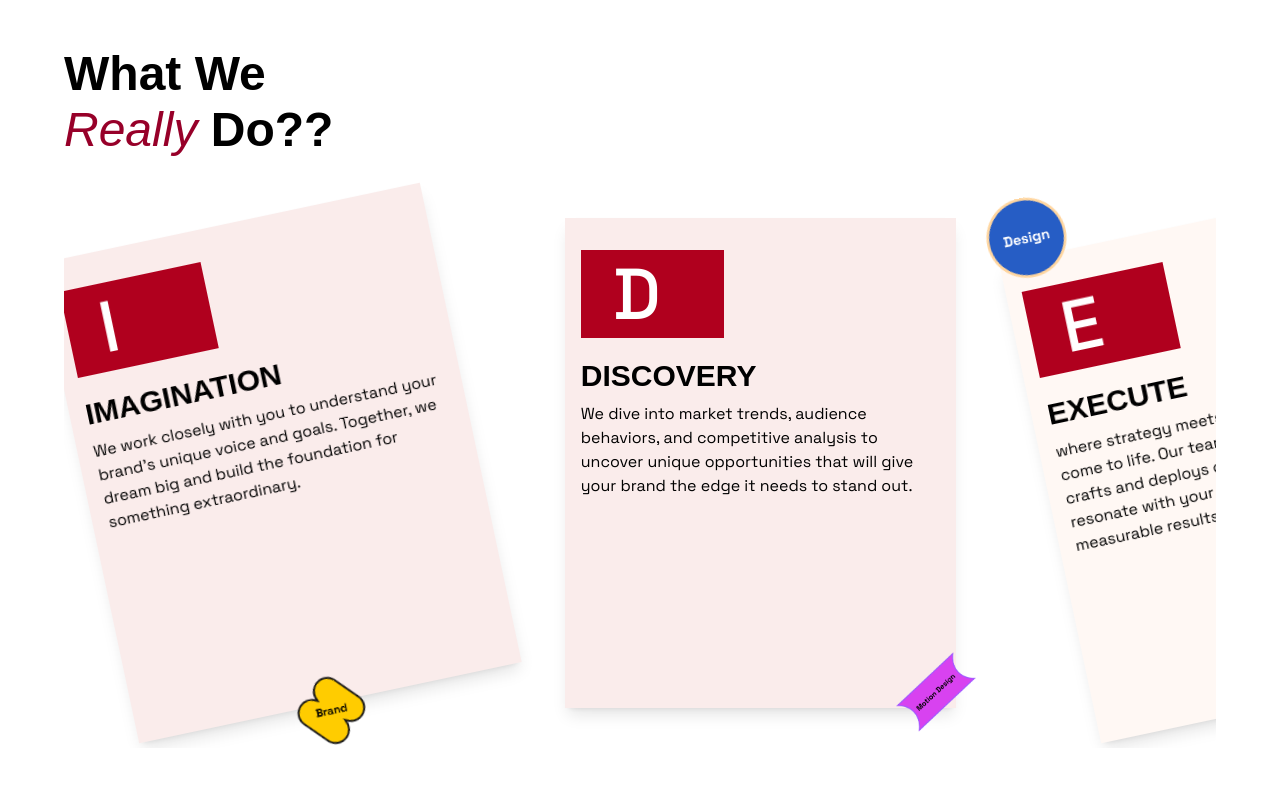
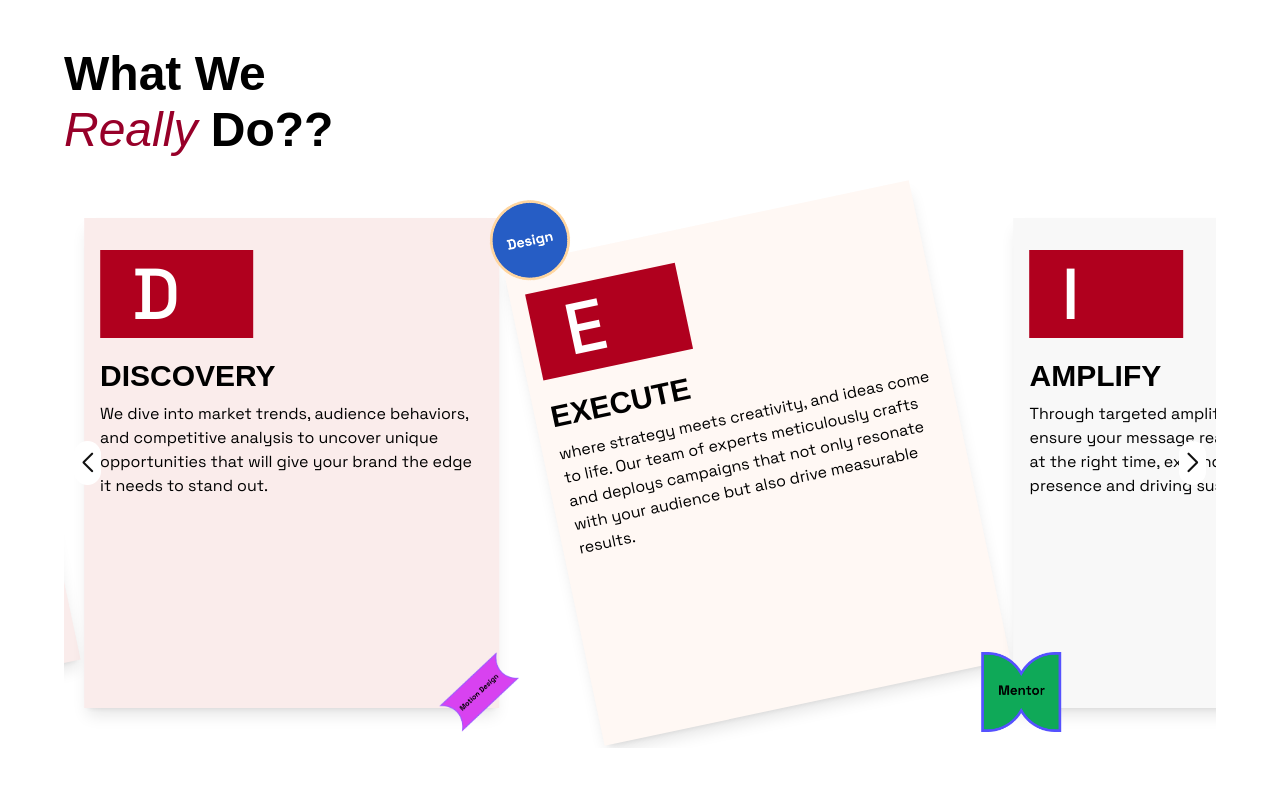
Before and after one commit to I-am-Esmart/enviado-nextjs, a Next.js app: page /home in a window 1280 px wide. Shown: the part 1400-2200 px from the top of the page. Built offline with nearby package versions, Linux system fonts and the light colour scheme; a web font is replaced by a local one.

Commit message:
added carousel and carousel features

```diff
--- a/package.json
+++ b/package.json
@@ -19,6 +19,7 @@
     "react-hot-toast": "^2.5.2",
     "react-icons": "^5.5.0",
     "react-intersection-observer": "^9.16.0",
+    "react-multi-carousel": "^2.8.6",
     "react-slick": "^0.30.3",
     "resend": "^4.5.1",
     "slick-carousel": "^1.8.1",
--- a/src/_components/landing-page/WhatWeDoSection.tsx
+++ b/src/_components/landing-page/WhatWeDoSection.tsx
@@ -1,45 +1,47 @@
-"use client";
-import { useEffect, useState } from "react";
-import { IoStarSharp } from "react-icons/io5";
-import { Swiper, SwiperSlide } from "swiper/react";
-import { Navigation, Pagination } from "swiper/modules";
+"use client"
 
-import Imagination_Brand_Icon from "/public/assets/imagination-brand.png";
-import Discovery_Motion_Design_Icon from "/public/assets/Discovery-motion-design.png";
-import Execute_Design_Icon from "/public/assets/Execute-design.png";
-import Amplify_Mentor_Icon from "/public/assets/Amplify-mentor.png";
+import { useEffect, useState } from "react"
+import { IoStarSharp } from "react-icons/io5"
+import { Swiper, SwiperSlide } from "swiper/react"
+import { Navigation, Autoplay } from "swiper/modules"
+import { Swiper as SwiperType } from "swiper" // TypeScript type for Swiper
 
-import "swiper/css";
-import "swiper/css/navigation";
+import Imagination_Brand_Icon from "/public/assets/imagination-brand.png"
+import Discovery_Motion_Design_Icon from "/public/assets/Discovery-motion-design.png"
+import Execute_Design_Icon from "/public/assets/Execute-design.png"
+import Amplify_Mentor_Icon from "/public/assets/Amplify-mentor.png"
 
-import { libre, spaceGrotesk } from "@/utilities/customFonts";
-import Image from "next/image";
+import { libre, spaceGrotesk } from "@/utilities/customFonts"
+import Image from "next/image"
+
+import "swiper/css"
+import "swiper/css/navigation"
 
 const WhatWeDoSection = () => {
-  const [slidesToShow, setSlidesToShow] = useState<number>(1);
+  const [slidesToShow, setSlidesToShow] = useState<number>(1)
+
+  const [swiperInstance, setSwiperInstance] = useState<SwiperType | null>(null)
 
   useEffect(() => {
     const handleResize = () => {
       if (window.innerWidth >= 1024) {
-        setSlidesToShow(2.5);
+        setSlidesToShow(2.5)
       } else if (window.innerWidth >= 768) {
-        setSlidesToShow(2);
+        setSlidesToShow(2)
       } else {
-        setSlidesToShow(1);
+        setSlidesToShow(1)
       }
-    };
+    }
 
-    handleResize();
-
-    window.addEventListener("resize", handleResize);
-
-    return () => window.removeEventListener("resize", handleResize);
-  }, []);
+    handleResize()
+    window.addEventListener("resize", handleResize)
+    return () => window.removeEventListener("resize", handleResize)
+  }, [])
 
   return (
     <section className={`mt-[4rem] my-3 space-y-5 w-full h-[calc(105vh-5rem)]`}>
       <div
-        className={`${libre.className} w-full font-bold text-[#000000] text-3xl md:text-5xl `}
+        className={`${libre.className} w-full font-bold text-[#000000] text-3xl md:text-5xl`}
       >
         <h2 className={`leading-10 md:leading-14`}>
           What We <br />
@@ -48,45 +50,48 @@ const WhatWeDoSection = () => {
         </h2>
       </div>
 
-      <div className={`h-[75%] w-full flex items-center `}>
+      <div className={`h-[75%] w-full`}>
         <Swiper
-          className={`h-full `}
           slidesPerView={slidesToShow}
-          spaceBetween={`50px`}
-          modules={[Navigation, Pagination]}
-          navigation={{ enabled: true, nextEl: ".next", prevEl: ".prev" }}
+          spaceBetween={10}
+          loop={true}
           autoplay={{
-            delay: 1000,
+            delay: 4000,
+            disableOnInteraction: false,
           }}
+          navigation={true}
+          modules={[Navigation, Autoplay]}
+          onSwiper={setSwiperInstance}
+          onMouseEnter={() => swiperInstance?.autoplay?.stop()}
+          onMouseLeave={() => swiperInstance?.autoplay?.start()}
+          className="w-full h-full"
         >
-          <SwiperSlide
-            className={`-rotate-12 py-10 px-5 flex items-center justify-center`}
+          <SwiperSlide className={`h-full`}>
+            <div
+              className={`h-full -rotate-12 py-10 px-5 flex items-center justify-center`}
             >
               <div
                 className={`relative h-full w-full shadow-lg bg-[#FAECEB] py-5 px-3 md:py-8 md:px-4`}
               >
                 <div className={`w-[40%] bg-[#B0001E] py-2 px-8`}>
                   <h3
-                  className={`${spaceGrotesk.className} font-medium text-[#FFFFFF] text-5xl md:text-7xl `}
+                    className={`${spaceGrotesk.className} font-medium text-[#FFFFFF] text-5xl md:text-7xl`}
                   >
                     I
                   </h3>
                 </div>
-
                 <h4
                   className={`${libre.className} font-bold uppercase text-2xl md:text-3xl mt-5`}
                 >
-                Imagination
+                  IMAGINATION
                 </h4>
-
                 <p
                   className={`${spaceGrotesk.className} mt-2 font-normal text-sm md:text-base`}
                 >
-                We work closely with you to understand your brand's unique voice
-                and goals. Together, we dream big and build the foundation for
-                something extraordinary.
+                  We work closely with you to understand your brand's unique
+                  voice and goals. Together, we dream big and build the
+                  foundation for something extraordinary.
                 </p>
-
                 <div className={`flex items-center justify-center`}>
                   <Image
                     src={Imagination_Brand_Icon}
@@ -97,76 +102,74 @@ const WhatWeDoSection = () => {
                   />
                 </div>
               </div>
+            </div>
           </SwiperSlide>
 
-          <SwiperSlide
-            className={`py-10 px-5 flex items-center justify-center`}
+          <SwiperSlide className={`h-full`}>
+            <div
+              className={`h-full py-10 px-5 flex items-center justify-center`}
             >
               <div
                 className={`relative h-full w-full shadow-lg bg-[#FAECEB] py-5 px-3 md:py-8 md:px-4`}
               >
                 <div className={`w-[40%] bg-[#B0001E] py-2 px-8`}>
                   <h3
-                  className={`${spaceGrotesk.className} font-medium text-[#FFFFFF] text-5xl md:text-7xl `}
+                    className={`${spaceGrotesk.className} font-medium text-[#FFFFFF] text-5xl md:text-7xl`}
                   >
                     D
                   </h3>
                 </div>
-
                 <h4
                   className={`${libre.className} font-bold uppercase text-2xl md:text-3xl mt-5`}
                 >
                   DISCOVERY
                 </h4>
-
                 <p
                   className={`${spaceGrotesk.className} mt-2 font-normal text-sm md:text-base`}
                 >
-                We dive into market trends, audience behaviors, and competitive
-                analysis to uncover unique opportunities that will give your
-                brand the edge it needs to stand out.
+                  We dive into market trends, audience behaviors, and
+                  competitive analysis to uncover unique opportunities that will
+                  give your brand the edge it needs to stand out.
                 </p>
-
                 <div className={`flex items-center justify-end`}>
                   <Image
                     src={Discovery_Motion_Design_Icon}
-                  alt="imagination-brand"
+                    alt="discovery-motion"
                     width={0}
                     height={0}
                     className={`absolute size-15 -bottom-7 -right-5 md:size-20 md:-bottom-6`}
                   />
                 </div>
               </div>
+            </div>
           </SwiperSlide>
 
-          <SwiperSlide
-            className={`-rotate-12 py-10 px-5 flex items-center justify-center`}
+          <SwiperSlide className={`h-full`}>
+            <div
+              className={`h-full -rotate-12 py-10 px-5 flex items-center justify-center`}
             >
               <div
                 className={`relative h-full w-full shadow-lg bg-[#FFF8F4] py-5 px-3 md:py-8 md:px-4`}
               >
                 <Image
                   src={Execute_Design_Icon}
-                alt="imagination-brand"
+                  alt="execute-design"
                   width={0}
                   height={0}
                   className={`absolute size-15 -left-2 -top-10 md:size-20 md:-top-15`}
                 />
-
                 <div className={`w-[40%] bg-[#B0001E] py-2 px-8`}>
                   <h3
-                  className={`${spaceGrotesk.className} font-medium text-[#FFFFFF] text-5xl md:text-7xl `}
+                    className={`${spaceGrotesk.className} font-medium text-[#FFFFFF] text-5xl md:text-7xl`}
                   >
                     E
                   </h3>
                 </div>
-
                 <h4
                   className={`${libre.className} font-bold uppercase text-2xl md:text-3xl mt-5`}
                 >
                   EXECUTE
                 </h4>
-
                 <p
                   className={`${spaceGrotesk.className} mt-2 font-normal text-sm md:text-base`}
                 >
@@ -176,51 +179,51 @@ const WhatWeDoSection = () => {
                   results.
                 </p>
               </div>
+            </div>
           </SwiperSlide>
 
-          <SwiperSlide
-            className={`py-10 px-5 flex items-center justify-center`}
+          <SwiperSlide className={`h-full`}>
+            <div
+              className={`h-full py-10 px-5 flex items-center justify-center`}
             >
               <div
                 className={`relative h-full w-full shadow-lg bg-[#F8F8F8] py-5 px-3 md:py-8 md:px-4`}
               >
                 <div className={`w-[40%] bg-[#B0001E] py-2 px-8`}>
                   <h3
-                  className={`${spaceGrotesk.className} font-medium text-[#FFFFFF] text-5xl md:text-7xl `}
+                    className={`${spaceGrotesk.className} font-medium text-[#FFFFFF] text-5xl md:text-7xl`}
                   >
                     I
                   </h3>
                 </div>
-
                 <h4
                   className={`${libre.className} font-bold uppercase text-2xl md:text-3xl mt-5`}
                 >
                   AMPLIFY
                 </h4>
-
                 <p
                   className={`${spaceGrotesk.className} mt-2 font-normal text-sm md:text-base`}
                 >
                   Through targeted amplification strategies, we ensure your
-                message reaches the right audience at the right time, expanding
-                your brand’s presence and driving sustained growth.
+                  message reaches the right audience at the right time,
+                  expanding your brand’s presence and driving sustained growth.
                 </p>
-
                 <div className={`flex items-center justify-start`}>
                   <Image
                     src={Amplify_Mentor_Icon}
-                  alt="imagination-brand"
+                    alt="amplify-icon"
                     width={0}
                     height={0}
                     className={`absolute size-12 -bottom-7 -left-8 md:size-20 md:-bottom-6`}
                   />
                 </div>
               </div>
+            </div>
           </SwiperSlide>
         </Swiper>
       </div>
     </section>
-  );
-};
+  )
+}
 
-export default WhatWeDoSection;
+export default WhatWeDoSection
--- a/src/app/globals.css
+++ b/src/app/globals.css
@@ -48,3 +48,15 @@ button {
   scrollbar-width: thin;
   scrollbar-color: rgba(151, 0, 41, 0.8) transparent;
 }
+
+.swiper-button-next,
+.swiper-button-prev {
+  @apply bg-[#ffffff] text-[#101010] p-2 md:p-3 rounded-full transition;
+}
+
+.swiper-button-next::after,
+.swiper-button-prev::after {
+  font-size: 1.2rem !important; /* override default arrow size */
+  font-weight: bold !important;
+  color: #101010 !important; /* arrow color */
+}
```
Also changed, not shown: src/app/(landing-ui)/home/page.tsx (+52 -53 lines), 1 other file (tests, documents, lock files or other folders). Lines whose indentation alone changed are shown as unchanged.
